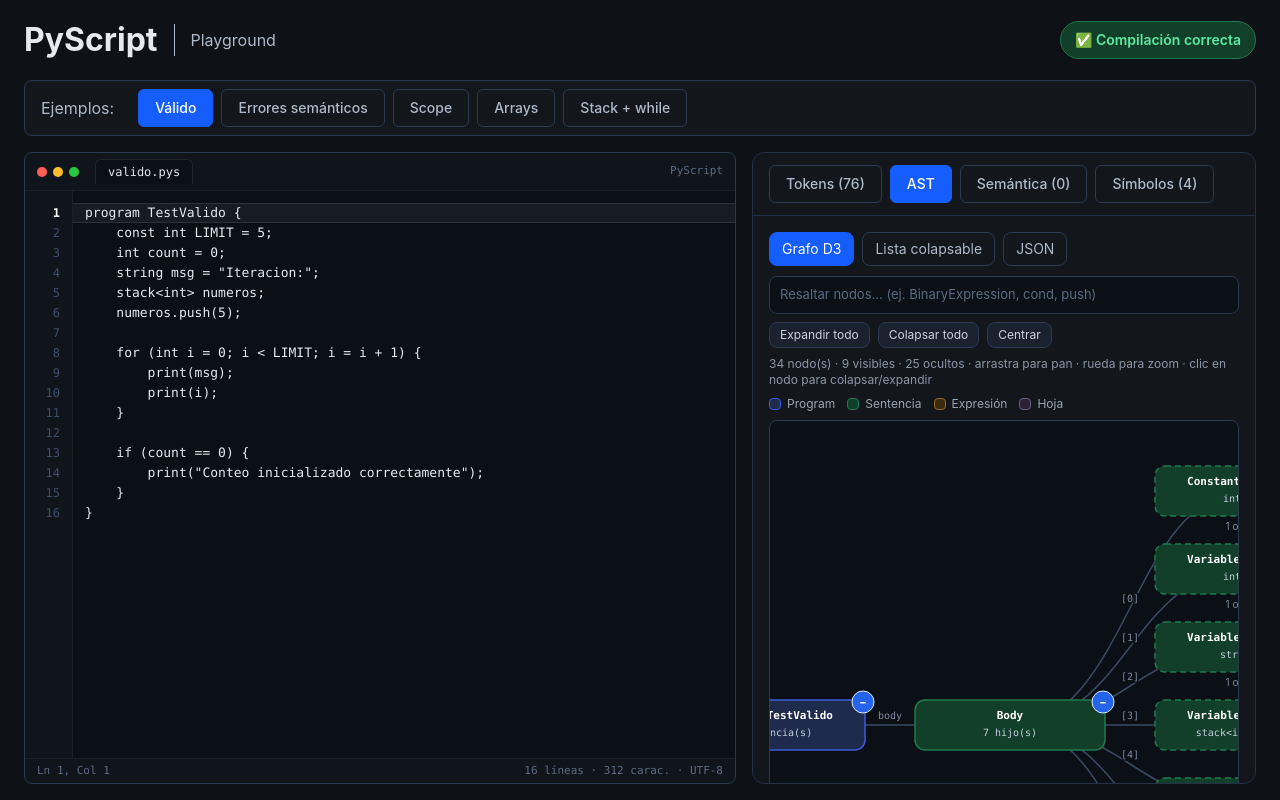
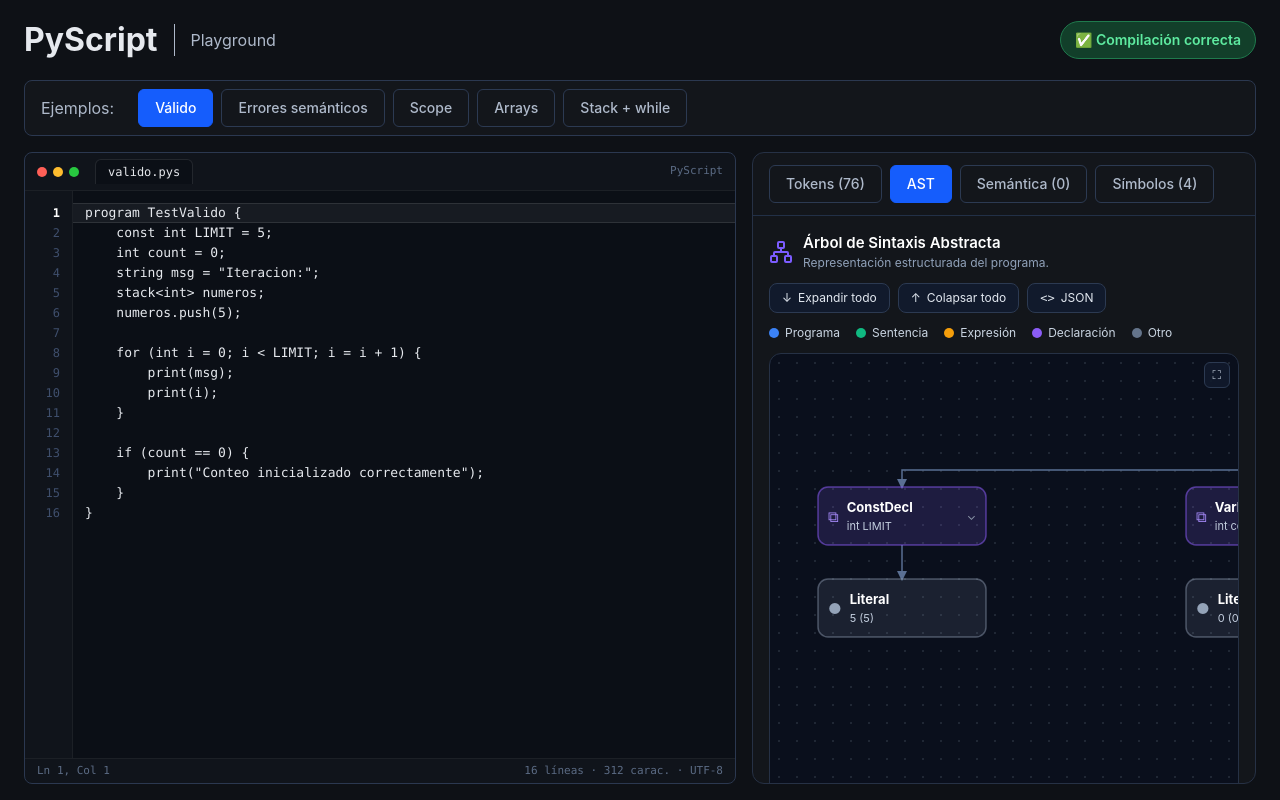
Before and after one commit to CesarOliva/script, a React (Vite) app: page / in a window 1280 px wide. Both pictures are taken after a click on the button "AST". Built offline with nearby package versions, Linux system fonts and the light colour scheme.

Commit message:
Changing AST Styles

```diff
--- a/src/components/AstExplorer.tsx
+++ b/src/components/AstExplorer.tsx
@@ -1,45 +1,105 @@
-import { useState } from 'react';
+import { useEffect, useMemo, useState } from 'react';
 import type { ProgramNode } from '../Analyzer/ast';
-import AstGraph from './AstGraph';
-import AstTree from './AstTree';
+import AstGraph, { CATEGORY_META, type AstCategory } from './AstGraph';
+import { collectKeys, toUiTree, type UiNode } from './AstTree';
 
-type Mode = 'graph' | 'list' | 'json';
+const LEGEND_ORDER: AstCategory[] = ['program', 'statement', 'expression', 'declaration', 'other'];
+const headerBtn = 'flex items-center gap-1.5 rounded-lg border border-[#2c3a52] bg-[#111a2c] px-3 py-1.5 text-xs text-slate-200 cursor-pointer hover:bg-[#1a2540] transition-colors';
 
 export default function AstExplorer({ ast }: { ast: ProgramNode }) {
-  const [mode, setMode] = useState<Mode>('graph');
+    const program = useMemo(() => toUiTree(ast), [ast]);
+
+    const tree: UiNode = useMemo(() => {
+        if (
+            program.children.length === 1 &&
+            program.children[0].node.title === 'Body'
+        ) {
+           return { ...program, children: program.children[0].node.children };
+        }
+        return program;
+    }, [program]);
+
+    const [collapsed, setCollapsed] = useState<Set<string>>(new Set());
+    const [showJson, setShowJson] = useState(false);
+
+    useEffect(() => {
+        const keep = new Set<string>();
+        const visit = (n: UiNode, d: number) => {
+            if (d >= 3) keep.add(n.key);
+            n.children.forEach((c) => visit(c.node, d + 1));
+        };
+        visit(tree, 0);
+        keep.delete(tree.key);
+        tree.children.forEach((c) => keep.delete(c.node.key));
+
+        setCollapsed(keep);
+        setShowJson(false);
+    }, [tree]);
+
+    const toggle = (key: string) =>
+        setCollapsed((prev) => {
+            const next = new Set(prev);
+            if (next.has(key)) next.delete(key);
+            else next.add(key);
+
+            return next;
+        });
 
     return (
+        <div className="flex flex-col gap-3">
+            <div className="flex justify-between items-start gap-3 flex-wrap">
+                <div className="flex gap-2.5 items-center">
+                    <span className="text-[#7c5cff] text-xl leading-none mt-0.5">
+                        <svg xmlns="http://www.w3.org/2000/svg" width="24" height="24" viewBox="0 0 24 24" fill="none" stroke="currentColor" stroke-width="2" stroke-linecap="round" stroke-linejoin="round" className="lucide lucide-network preview-icon">
+                        <rect x="16" y="16" width="6" height="6" rx="1"/><rect x="2" y="16" width="6" height="6" rx="1"/><rect x="9" y="2" width="6" height="6" rx="1"/><path d="M5 16v-3a1 1 0 0 1 1-1h12a1 1 0 0 1 1 1v3"/><path d="M12 12V8"/>
+                        </svg>
+                    </span>
+
                     <div>
-      <div className="flex gap-2 flex-wrap mb-2.5">
-        {(
-          [
-            ['graph', 'Grafo D3'],
-            ['list', 'Lista colapsable'],
-            ['json', 'JSON'],
-          ] as [Mode, string][]
-        ).map(([m, label]) => {
-          const isActive = mode === m;
-          return (
+                        <h3 className="m-0 text-white font-semibold text-[15px]">Árbol de Sintaxis Abstracta</h3>
+                        <p className="m-0 text-xs text-slate-400">Representación estructurada del programa.</p>
+                    </div>
+                </div>
+
+                <div className="flex gap-2 flex-wrap">
+                    <button className={headerBtn} onClick={() => setCollapsed(new Set())}>
+                        <span>↓</span> Expandir todo
+                    </button>
+
                     <button
-              key={m}
-              className={
-                isActive
-                  ? 'rounded-lg border px-3 py-1.5 text-sm cursor-pointer transition-colors bg-blue-600 border-blue-600 text-white'
-                  : 'rounded-lg border px-3 py-1.5 text-sm cursor-pointer transition-colors bg-transparent border-[#2c3a52] text-[#aeb9ca] hover:bg-[#223052] hover:text-white'
-              }
-              onClick={() => setMode(m)}
+                        className={headerBtn}
+                        onClick={() => setCollapsed(new Set(collectKeys(tree)))}
                     >
-              {label}
+                        <span>↑</span> Colapsar todo
                     </button>
-          );
-        })}
+
+                    <button
+                        className={`${headerBtn} ${showJson ? 'border-blue-500 text-white bg-blue-600' : ''}`}
+                        onClick={() => setShowJson((v) => !v)}
+                    >
+                        <span className="font-mono">&lt;&gt;</span> JSON
+                    </button>
                 </div>
-      {mode === 'graph' && <AstGraph ast={ast} />}
-      {mode === 'list' && <AstTree ast={ast} />}
-      {mode === 'json' && (
-        <pre className="bg-[#0b0f16] border border-[#2b3850] rounded-lg p-3 text-xs overflow-auto">
+            </div>
+
+            <div className="flex gap-4 flex-wrap text-xs text-slate-300">
+                {LEGEND_ORDER.map((k) => (
+                    <span key={k} className="flex items-center gap-1.5">
+                        <span
+                            className="w-2.5 h-2.5 rounded-full inline-block"
+                            style={{ background: CATEGORY_META[k].dot }}
+                        />
+                        {CATEGORY_META[k].label}
+                    </span>
+                ))}
+            </div>
+
+            {showJson ? (
+                <pre className="bg-[#0a0f1c] border border-[#263145] rounded-xl p-3 text-xs overflow-auto text-slate-200 max-h-[560px]">
                     {JSON.stringify(ast, null, 2)}
                 </pre>
+            ) : (
+                <AstGraph tree={tree} collapsed={collapsed} onToggle={toggle} />
             )}
         </div>
     );
--- a/src/components/AstGraph.tsx
+++ b/src/components/AstGraph.tsx
@@ -1,50 +1,110 @@
-import { useEffect, useMemo, useRef, useState } from 'react';
+import { useEffect, useMemo, useRef } from 'react';
 import * as d3 from 'd3';
-import type { ProgramNode } from '../Analyzer/ast';
-import { toUiTree, type UiNode } from './AstTree';
-import { astMetaClass, miniBtnClass, searchInputClass } from './styles';
+import type { UiNode } from './AstTree';
+
+export type AstCategory = 'program' | 'declaration' | 'statement' | 'expression' | 'other';
 
 interface GNode {
   ui: UiNode;
-  edge: string;
 }
 
-const KIND_FILL: Record<UiNode['kind'], string> = {
-  root: '#1e2b4d',
-  statement: '#123f2a',
-  expression: '#3a2a10',
-  leaf: '#2a2233',
+export const CATEGORY_META: Record<
+  AstCategory,
+  { label: string; dot: string; fill: string; stroke: string; accent: string; icon: string }
+> = {
+  program: {
+    label: 'Programa',
+    dot: '#3b82f6',
+    fill: 'rgba(59, 99, 235, 0.28)',
+    stroke: 'rgba(93, 135, 255, 0.75)',
+    accent: '#7ea2ff',
+    icon: '</>',
+  },
+  declaration: {
+    label: 'Declaración',
+    dot: '#8b5cf6',
+    fill: 'rgba(139, 92, 246, 0.16)',
+    stroke: 'rgba(139, 92, 246, 0.55)',
+    accent: '#a78bfa',
+    icon: '⧉',
+  },
+  statement: {
+    label: 'Sentencia',
+    dot: '#10b981',
+    fill: 'rgba(16, 185, 129, 0.13)',
+    stroke: 'rgba(16, 185, 129, 0.5)',
+    accent: '#34d399',
+    icon: '⬢',
+  },
+  expression: {
+    label: 'Expresión',
+    dot: '#f59e0b',
+    fill: 'rgba(245, 158, 11, 0.13)',
+    stroke: 'rgba(245, 158, 11, 0.5)',
+    accent: '#fbbf24',
+    icon: '⬣',
+  },
+  other: {
+    label: 'Otro',
+    dot: '#64748b',
+    fill: 'rgba(148, 163, 184, 0.12)',
+    stroke: 'rgba(148, 163, 184, 0.45)',
+    accent: '#94a3b8',
+    icon: '●',
+  },
 };
 
-const KIND_STROKE: Record<UiNode['kind'], string> = {
-  root: '#3b5bdb',
-  statement: '#1f7a4d',
-  expression: '#9a6b1f',
-  leaf: '#6d5b8f',
+const DECL_TITLES = new Set(['VariableDeclaration', 'ConstantDeclaration']);
+
+export function categoryOf(title: string): AstCategory {
+  if (title === 'Program' || title.startsWith('Program:')) return 'program';
+  if (DECL_TITLES.has(title)) return 'declaration';
+  if (
+    title === 'Block' ||
+    title === 'Body' ||
+    title === 'Assignment' ||
+    title === 'IfStatement' ||
+    title === 'ForStatement' ||
+    title === 'WhileStatement' ||
+    title === 'PrintStatement' ||
+    title === 'ReadStatement' ||
+    title === 'ExpressionStatement' ||
+    title === 'MethodCall'
+  )
+    return 'statement';
+  if (
+    title === 'BinaryExpression' ||
+    title === 'UnaryExpression' ||
+    title === 'ArrayLiteral' ||
+    title === 'IndexAccess'
+  )
+    return 'expression';
+  return 'other';
+}
+
+const SHORT_LABELS: Record<string, string> = {
+  VariableDeclaration: 'VarDecl',
+  ConstantDeclaration: 'ConstDecl',
+  Assignment: 'Assign',
+  IfStatement: 'If',
+  ForStatement: 'For',
+  WhileStatement: 'While',
+  PrintStatement: 'Call',
+  MethodCall: 'Call',
+  ExpressionStatement: 'Expr',
+  ReadStatement: 'Read',
+  BinaryExpression: 'Binary',
+  UnaryExpression: 'Unary',
+  ArrayLiteral: 'Array',
+  IndexAccess: 'Index',
+  Identifier: 'Ident',
 };
 
-const NODE_W = 190;
-const NODE_H = 50;
-const DX = 240; // separación horizontal
-const DY = 78; // separación vertical
-
-function collectAll(n: UiNode, out: string[] = []): string[] {
-  out.push(n.key);
-  n.children.forEach((c) => collectAll(c.node, out));
-  return out;
+export function displayOf(ui: UiNode): { title: string; subtitle?: string } {
+  if (ui.title.startsWith('Program:')) {
+    return { title: 'Program', subtitle: ui.title.slice('Program:'.length).trim() || ui.subtitle };
   }
-
-function countAll(n: UiNode): number {
-  return 1 + n.children.reduce((a, c) => a + countAll(c.node), 0);
-}
-
-function hiddenCount(n: UiNode, collapsed: Set<string>): number {
-  if (collapsed.has(n.key)) return countAll(n) - 1;
-  return n.children.reduce((a, c) => a + hiddenCount(c.node, collapsed), 0);
-}
-
-function matches(ui: UiNode, q: string): boolean {
-  return `${ui.title} ${ui.subtitle ?? ''} ${ui.kind}`.toLowerCase().includes(q);
+  return { title: SHORT_LABELS[ui.title] ?? ui.title, subtitle: ui.subtitle };
 }
 
 function truncate(s: string | undefined, n = 24): string {
@@ -52,77 +112,58 @@ function truncate(s: string | undefined, n = 24): string {
   return s.length > n ? `${s.slice(0, n - 1)}…` : s;
 }
 
-export default function AstGraph({ ast }: { ast: ProgramNode }) {
-  const tree = useMemo(() => toUiTree(ast), [ast]);
-  const total = useMemo(() => countAll(tree), [tree]);
+const NODE_W = 168;
+const NODE_H = 58;
+const DX = 184; // separación horizontal entre hermanos
+const DY = 92; // separación vertical entre niveles
+const EDGE_COLOR = '#5a6f93';
 
-  const [collapsed, setCollapsed] = useState<Set<string>>(new Set());
-  const [query, setQuery] = useState('');
+interface AstGraphProps {
+  tree: UiNode;
+  collapsed: Set<string>;
+  onToggle: (key: string) => void;
+}
+
+export default function AstGraph({ tree, collapsed, onToggle }: AstGraphProps) {
   const svgRef = useRef<SVGSVGElement | null>(null);
   const gRef = useRef<SVGGElement | null>(null);
+  const boxRef = useRef<HTMLDivElement | null>(null);
   const zoomRef = useRef<d3.ZoomBehavior<SVGSVGElement, unknown> | null>(null);
 
-  // Colapso inicial: profundidad >= 2 colapsada (árbol grande legible).
-  useEffect(() => {
-    const keep = new Set<string>();
-    const visit = (n: UiNode, d: number) => {
-      if (d >= 2) keep.add(n.key);
-      n.children.forEach((c) => visit(c.node, d + 1));
-    };
-    visit(tree, 0);
-    // Pero la raíz y su hijo Body siempre visibles:
-    keep.delete(tree.key);
-    tree.children.forEach((c) => keep.delete(c.node.key));
-    setCollapsed(keep);
-    setQuery('');
-  }, [tree]);
-
-  useEffect(() => {
-    if (query.trim()) setCollapsed(new Set());
-  }, [query]);
-
-  const toggle = (key: string) =>
-    setCollapsed((prev) => {
-      const next = new Set(prev);
-      if (next.has(key)) next.delete(key);
-      else next.add(key);
-      return next;
-    });
-
-  // Layout D3 (recalculado al colapsar/buscar)
-  const { nodes, links, width, height } = useMemo(() => {
-    const rootData: GNode = { ui: tree, edge: 'root' };
-    const root = d3.hierarchy<GNode>(rootData, (d) =>
-      collapsed.has(d.ui.key) ? [] : d.ui.children.map((c) => ({ ui: c.node, edge: c.edge })),
+  // Layout vertical D3 (recalculado al colapsar)
+  const { nodes, links, height } = useMemo(() => {
+    const root = d3.hierarchy<GNode>({ ui: tree }, (d) =>
+      collapsed.has(d.ui.key) ? [] : d.ui.children.map((c) => ({ ui: c.node })),
     );
-    const layout = d3.tree<GNode>().nodeSize([DY, DX]);
+    const layout = d3.tree<GNode>().nodeSize([DX, DY]);
     layout(root);
     const desc = root.descendants();
     const lnks = root.links();
     let minX = Infinity;
     let maxX = -Infinity;
-    let maxY = 0;
+    let maxDepth = 0;
     desc.forEach((d) => {
       const x = d.x ?? 0;
-      const y = d.y ?? 0;
+      const depth = d.depth ?? 0;
       if (x < minX) minX = x;
       if (x > maxX) maxX = x;
-      if (y > maxY) maxY = y;
+      if (depth > maxDepth) maxDepth = depth;
     });
     if (!isFinite(minX)) {
       minX = 0;
       maxX = 0;
     }
-    const w = maxY + NODE_W + 120;
-    const h = Math.max(320, maxX - minX + 140);
-    const xOff = -minX + 70;
+    const xOff = -minX + NODE_W / 2 + 48;
     desc.forEach((d) => {
       d.x = (d.x ?? 0) + xOff;
+      d.y = (d.depth ?? 0) * DY + 70;
     });
-    return { nodes: desc, links: lnks, width: w, height: h };
+    void maxX;
+    const h = Math.max(360, maxDepth * DY + NODE_H + 140);
+    return { nodes: desc, links: lnks, height: h };
   }, [tree, collapsed]);
 
-  // Zoom / pan con D3
+  // Zoom / pan con D3 (doble clic = centrar)
   useEffect(() => {
     const el = svgRef.current;
     const g = gRef.current;
@@ -130,12 +171,13 @@ export default function AstGraph({ ast }: { ast: ProgramNode }) {
     const svg = d3.select(el);
     const zoom = d3
       .zoom<SVGSVGElement, unknown>()
-      .scaleExtent([0.25, 2.5])
+      .scaleExtent([0.3, 2.2])
       .on('zoom', (e) => {
         d3.select(g).attr('transform', e.transform.toString());
       });
     zoomRef.current = zoom;
     svg.call(zoom);
+    svg.on('dblclick.zoom', null);
     return () => {
       svg.on('.zoom', null);
     };
@@ -149,124 +191,84 @@ export default function AstGraph({ ast }: { ast: ProgramNode }) {
     (t as any).call(zoomRef.current.transform, d3.zoomIdentity);
   };
 
-  const q = query.trim().toLowerCase();
-  const linkGen = useMemo(
-    () =>
-      d3
-        .linkHorizontal()
-        // eslint-disable-next-line @typescript-eslint/no-explicit-any
-        .x((d: any) => d.y)
-        // eslint-disable-next-line @typescript-eslint/no-explicit-any
-        .y((d: any) => d.x),
-    [],
-  );
+  const goFullscreen = () => {
+    const box = boxRef.current;
+    if (!box) return;
+    if (document.fullscreenElement) {
+      void document.exitFullscreen();
+    } else {
+      void box.requestFullscreen?.();
+    }
+  };
 
   return (
-    <div className="flex flex-col gap-2">
-      <div className="flex flex-col gap-2">
-        <input
-          className={searchInputClass}
-          value={query}
-          onChange={(e) => setQuery(e.target.value)}
-          placeholder="Resaltar nodos… (ej. BinaryExpression, cond, push)"
-        />
-        <div className="flex gap-2 flex-wrap">
-          <button className={miniBtnClass} onClick={() => setCollapsed(new Set())}>
-            Expandir todo
+    <div
+      ref={boxRef}
+      className="relative rounded-xl border border-[#263145] overflow-auto bg-[#0a0f1c]"
+      style={{
+        backgroundImage: 'radial-gradient(rgba(148, 163, 184, 0.16) 1px, transparent 1px)',
+        backgroundSize: '18px 18px',
+      }}
+    >
+      <button
+        onClick={goFullscreen}
+        title="Pantalla completa"
+        className="absolute top-2 right-2 z-10 rounded-md border border-[#2c3a52] bg-[#111a2c]/90 px-2 py-1 text-xs text-slate-300 hover:bg-[#1a2540] cursor-pointer"
+      >
+        ⛶
       </button>
-          <button
-            className={miniBtnClass}
-            onClick={() => setCollapsed(new Set(collectAll(tree)))}
-          >
-            Colapsar todo
-          </button>
-          <button className={miniBtnClass} onClick={resetZoom}>
-            Centrar
-          </button>
-        </div>
-      </div>
-      <div className={astMetaClass}>
-        {total} nodo(s) · {nodes.length} visibles · {total - nodes.length} ocultos · arrastra
-        para pan · rueda para zoom · clic en nodo para colapsar/expandir
-      </div>
-
-      <div className="flex gap-3 flex-wrap text-xs text-[#9aa4b2]">
-        {(
-          [
-            ['root', 'Program'],
-            ['statement', 'Sentencia'],
-            ['expression', 'Expresión'],
-            ['leaf', 'Hoja'],
-          ] as const
-        ).map(([k, label]) => (
-          <span key={k} className="flex items-center gap-1.5">
-            <span
-              className="w-3 h-3 rounded border inline-block"
-              style={{ background: KIND_FILL[k], borderColor: KIND_STROKE[k] }}
-            />
-            {label}
-          </span>
-        ))}
-      </div>
-
-      <div className="bg-[#0b0f16] border border-[#2b3850] rounded-lg overflow-auto">
       <svg
         ref={svgRef}
         width="100%"
-          height={Math.min(560, height)}
-          className="block min-h-[320px] cursor-grab active:cursor-grabbing"
+        height={Math.min(600, height)}
+        onDoubleClick={resetZoom}
+        className="block min-h-[360px] cursor-grab active:cursor-grabbing"
       >
+        <defs>
+          <marker
+            id="ast-arrow"
+            viewBox="0 0 10 10"
+            refX="8"
+            refY="5"
+            markerWidth="7"
+            markerHeight="7"
+            orient="auto-start-reverse"
+          >
+            <path d="M0,0 L10,5 L0,10 z" fill={EDGE_COLOR} />
+          </marker>
+        </defs>
         <g ref={gRef}>
           {links.map((l, i) => {
             const s = l.source as d3.HierarchyPointNode<GNode>;
             const t = l.target as d3.HierarchyPointNode<GNode>;
             const sx = s.x ?? 0;
-              const sy = s.y ?? 0;
+            const sy = (s.y ?? 0) + NODE_H / 2;
             const tx = t.x ?? 0;
-              const ty = t.y ?? 0;
-              const mx = (sx + tx) / 2;
-              const my = (sy + ty) / 2;
+            const ty = (t.y ?? 0) - NODE_H / 2;
+            const midY = (sy + ty) / 2;
             return (
-                <g key={i}>
               <path
-                    d={linkGen(l as never) ?? ''}
+                key={i}
+                d={`M ${sx},${sy} V ${midY} H ${tx} V ${ty}`}
                 fill="none"
-                    stroke="#3b4a63"
+                stroke={EDGE_COLOR}
                 strokeWidth={1.5}
+                markerEnd="url(#ast-arrow)"
               />
-                  <text
-                    x={my}
-                    y={mx - 6}
-                    textAnchor="middle"
-                    fill="#7d8aa0"
-                    fontSize={10}
-                    fontFamily="Consolas, monospace"
-                    stroke="#0b0f16"
-                    strokeWidth={3}
-                    paintOrder="stroke"
-                  >
-                    {(t.data as GNode).edge}
-                  </text>
-                </g>
             );
           })}
           {nodes.map((d, i) => {
             const g = d.data as GNode;
+            const meta = CATEGORY_META[categoryOf(g.ui.title)];
+            const { title, subtitle } = displayOf(g.ui);
             const isCollapsed = collapsed.has(g.ui.key);
             const hasKids = g.ui.children.length > 0;
-              const hidden = hasKids ? hiddenCount(g.ui, collapsed) : 0;
-              const hit = q ? matches(g.ui, q) : false;
             return (
               <g
                 key={`${g.ui.key}-${i}`}
-                  transform={`translate(${d.y ?? 0},${d.x ?? 0})`}
-                  onClick={() => hasKids && toggle(g.ui.key)}
+                transform={`translate(${d.x ?? 0},${d.y ?? 0})`}
+                onClick={() => hasKids && onToggle(g.ui.key)}
                 className={hasKids ? 'cursor-pointer' : undefined}
-                  style={
-                    hit
-                      ? { filter: 'drop-shadow(0 0 6px rgba(255,255,255,0.6))' }
-                      : undefined
-                  }
               >
                 <rect
                   x={-NODE_W / 2}
@@ -274,66 +276,87 @@ export default function AstGraph({ ast }: { ast: ProgramNode }) {
                   width={NODE_W}
                   height={NODE_H}
                   rx={10}
-                    fill={KIND_FILL[g.ui.kind]}
-                    stroke={hit ? '#ffffff' : KIND_STROKE[g.ui.kind]}
-                    strokeWidth={hit ? 2.5 : 1.5}
-                    strokeDasharray={isCollapsed ? '6 4' : undefined}
+                  fill={meta.fill}
+                  stroke={meta.stroke}
+                  strokeWidth={1.5}
+                  strokeDasharray={isCollapsed ? '5 4' : undefined}
                 />
-                  <text
-                    textAnchor="middle"
-                    y={-6}
-                    fill="#fff"
-                    fontSize={11}
-                    fontWeight={700}
-                    fontFamily="Consolas, monospace"
+                <foreignObject
+                  x={-NODE_W / 2}
+                  y={-NODE_H / 2}
+                  width={NODE_W}
+                  height={NODE_H}
                 >
-                    {truncate(g.ui.title, 26)}
-                  </text>
-                  {(g.ui.subtitle || hasKids) && (
-                    <text
-                      textAnchor="middle"
-                      y={11}
-                      fill="#c3cede"
-                      fontSize={10}
-                      fontFamily="Consolas, monospace"
+                  <div
+                    style={{
+                      width: NODE_W,
+                      height: NODE_H,
+                      display: 'flex',
+                      alignItems: 'center',
+                      gap: 8,
+                      padding: '0 10px',
+                      fontFamily: 'Inter, system-ui, sans-serif',
+                    }}
                   >
-                      {truncate(
-                        g.ui.subtitle ?? `${g.ui.children.length} hijo(s)`,
-                        26,
+                    <span
+                      style={{
+                        color: meta.accent,
+                        fontSize: 15,
+                        lineHeight: 1,
+                        flexShrink: 0,
+                      }}
+                    >
+                      {meta.icon}
+                    </span>
+                    <span style={{ flex: 1, minWidth: 0 }}>
+                      <span
+                        style={{
+                          display: 'block',
+                          color: '#fff',
+                          fontSize: 13,
+                          fontWeight: 700,
+                          whiteSpace: 'nowrap',
+                          overflow: 'hidden',
+                          textOverflow: 'ellipsis',
+                        }}
+                      >
+                        {truncate(title, 18)}
+                      </span>
+                      {subtitle && (
+                        <span
+                          style={{
+                            display: 'block',
+                            color: '#c3cede',
+                            fontSize: 11,
+                            whiteSpace: 'nowrap',
+                            overflow: 'hidden',
+                            textOverflow: 'ellipsis',
+                          }}
+                        >
+                          {truncate(subtitle, 24)}
+                        </span>
                       )}
-                    </text>
+                    </span>
+                    {hasKids && (
+                      <span
+                        style={{
+                          color: '#8b96a8',
+                          fontSize: 12,
+                          flexShrink: 0,
+                          transform: isCollapsed ? 'rotate(-90deg)' : undefined,
+                          transition: 'transform 0.15s',
+                        }}
+                      >
+                        ⌄
+                      </span>
                     )}
-                  {hasKids && (
-                    <g transform={`translate(${NODE_W / 2 - 2},${-NODE_H / 2 + 2})`}>
-                      <circle r={11} fill="#2563eb" stroke="#dbeafe" strokeWidth={1} />
-                      <text
-                        textAnchor="middle"
-                        dy={4}
-                        fill="#fff"
-                        fontSize={11}
-                        fontWeight={800}
-                      >
-                        {isCollapsed ? `+${g.ui.children.length}` : '–'}
-                      </text>
-                    </g>
-                  )}
-                  {hidden > 0 && isCollapsed && (
-                    <text
-                      textAnchor="middle"
-                      y={NODE_H / 2 + 14}
-                      fill="#7d8aa0"
-                      fontSize={10}
-                    >
-                      {hidden} oculto(s)
-                    </text>
-                  )}
+                  </div>
+                </foreignObject>
               </g>
             );
           })}
         </g>
       </svg>
     </div>
-      <span style={{ display: 'none' }}>{width}x{height}</span>
-    </div>
   );
 }
--- a/src/components/AstTree.tsx
+++ b/src/components/AstTree.tsx
@@ -201,10 +201,14 @@ function countNodes(n: UiNode): number {
   return 1 + n.children.reduce((acc, c) => acc + countNodes(c.node), 0);
 }
 
-function collectKeys(n: UiNode, out: string[] = []): string[] {
+export function collectKeys(n: UiNode, out: string[] = []): string[] {
   out.push(n.key);
   n.children.forEach((c) => collectKeys(c.node, out));
   return out;
+}
+
+export function countUiNodes(n: UiNode): number {
+  return 1 + n.children.reduce((acc, c) => acc + countUiNodes(c.node), 0);
 }
 
 function matches(n: UiNode, q: string): boolean {
```
Also changed, not shown: referencia.png (added). Lines whose indentation alone changed are shown as unchanged.
